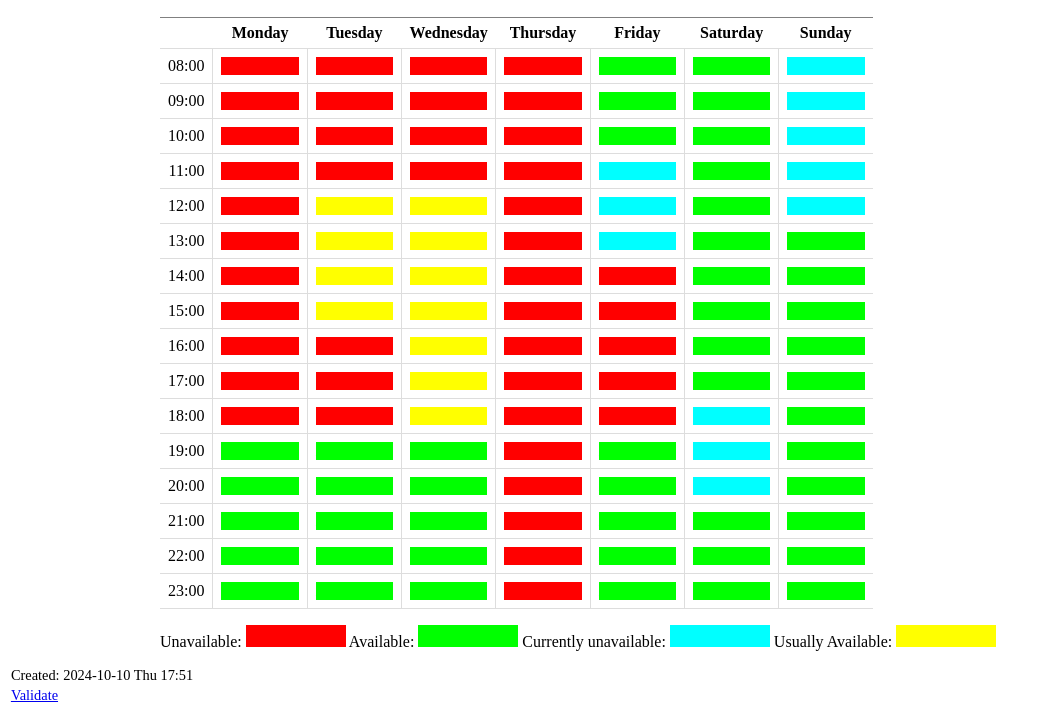
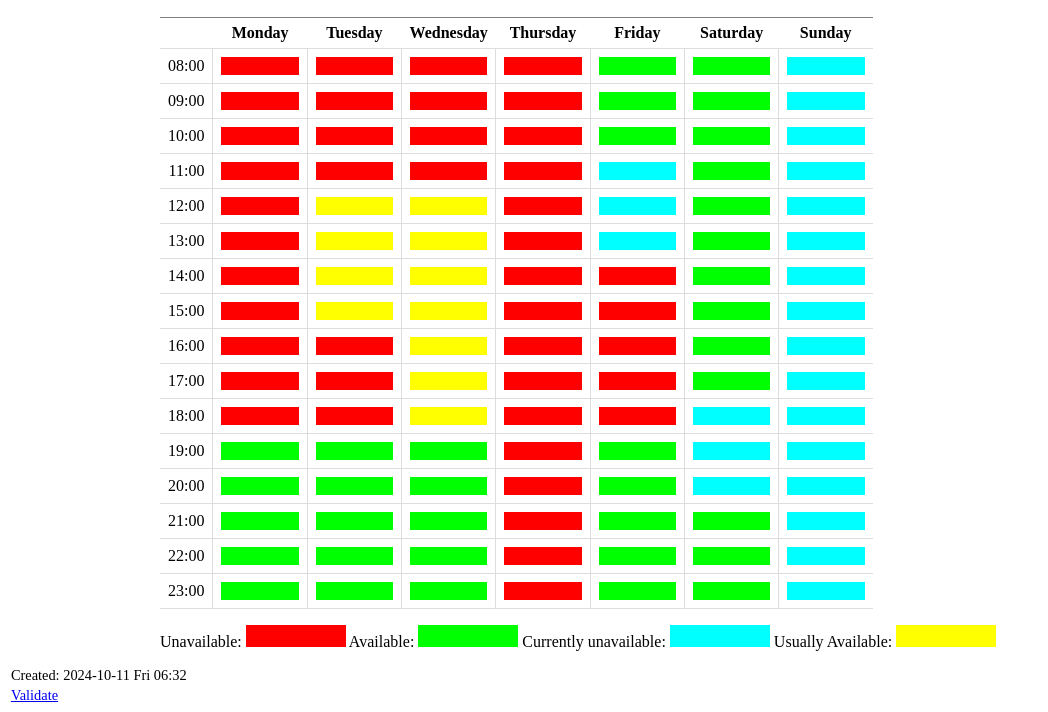
Before and after one commit to HawksDarris/Calendar, a plain HTML site: page index.html in a window 1280 px wide. Shown: the part 108-820 px from the top of the page, without its empty margins (0-1048 px from the left). Drawn offline with Linux system fonts and the light colour scheme.

Commit message:
block out sunday

```diff
--- a/index.html
+++ b/index.html
@@ -3,7 +3,7 @@
 "http://www.w3.org/TR/xhtml1/DTD/xhtml1-strict.dtd">
 <html xmlns="http://www.w3.org/1999/xhtml" lang="en" xml:lang="en">
 <head>
-<!-- 2024-10-10 Thu 17:51 -->
+<!-- 2024-10-11 Fri 06:32 -->
 <meta http-equiv="Content-Type" content="text/html;charset=utf-8" />
 <meta name="viewport" content="width=device-width, initial-scale=1" />
 <title>Darris's Current Calendar</title>
@@ -201,8 +201,8 @@ td { padding: 8px; border: 1px solid #ddd; text-align: center; }
 <body>
 <div id="content" class="content">
 <h1 class="title">Darris&rsquo;s Current Calendar</h1>
-<div id="outline-container-org876aff3" class="outline-2">
-<h2 id="org876aff3"><span class="section-number-2">1.</span> <span class="timestamp-wrapper"><span class="timestamp">&lt;2024-10-10 Thu&gt;</span></span></h2>
+<div id="outline-container-orga512f4d" class="outline-2">
+<h2 id="orga512f4d"><span class="section-number-2">1.</span> <span class="timestamp-wrapper"><span class="timestamp">&lt;2024-10-10 Thu&gt;</span></span></h2>
 <div class="outline-text-2" id="text-1">
 <table border="2" cellspacing="0" cellpadding="6" rules="groups" frame="hsides">
 
@@ -300,7 +300,7 @@ td { padding: 8px; border: 1px solid #ddd; text-align: center; }
 <td class="org-left"><div style="background-color:red; height:100%; width:100%;color:red;">Unavailable</div></td>
 <td class="org-left"><div style="background-color:aqua; height:100%; width:100%;color:aqua;">Unavailable</div></td>
 <td class="org-left"><div style="background-color:lime; height:100%; width:100%;color:lime;">Available</div></td>
-<td class="org-left"><div style="background-color:lime; height:100%; width:100%;color:lime;">Available</div></td>
+<td class="org-left"><div style="background-color:aqua; height:100%; width:100%;color:aqua;">Unavailable</div></td>
 </tr>
 
 <tr>
@@ -311,7 +311,7 @@ td { padding: 8px; border: 1px solid #ddd; text-align: center; }
 <td class="org-left"><div style="background-color:red; height:100%; width:100%;color:red;">Unavailable</div></td>
 <td class="org-left"><div style="background-color:red; height:100%; width:100%;color:red;">Unavailable</div></td>
 <td class="org-left"><div style="background-color:lime; height:100%; width:100%;color:lime;">Available</div></td>
-<td class="org-left"><div style="background-color:lime; height:100%; width:100%;color:lime;">Available</div></td>
+<td class="org-left"><div style="background-color:aqua; height:100%; width:100%;color:aqua;">Unavailable</div></td>
 </tr>
 
 <tr>
@@ -322,7 +322,7 @@ td { padding: 8px; border: 1px solid #ddd; text-align: center; }
 <td class="org-left"><div style="background-color:red; height:100%; width:100%;color:red;">Unavailable</div></td>
 <td class="org-left"><div style="background-color:red; height:100%; width:100%;color:red;">Unavailable</div></td>
 <td class="org-left"><div style="background-color:lime; height:100%; width:100%;color:lime;">Available</div></td>
-<td class="org-left"><div style="background-color:lime; height:100%; width:100%;color:lime;">Available</div></td>
+<td class="org-left"><div style="background-color:aqua; height:100%; width:100%;color:aqua;">Unavailable</div></td>
 </tr>
 
 <tr>
@@ -333,7 +333,7 @@ td { padding: 8px; border: 1px solid #ddd; text-align: center; }
 <td class="org-left"><div style="background-color:red; height:100%; width:100%;color:red;">Unavailable</div></td>
 <td class="org-left"><div style="background-color:red; height:100%; width:100%;color:red;">Unavailable</div></td>
 <td class="org-left"><div style="background-color:lime; height:100%; width:100%;color:lime;">Available</div></td>
-<td class="org-left"><div style="background-color:lime; height:100%; width:100%;color:lime;">Available</div></td>
+<td class="org-left"><div style="background-color:aqua; height:100%; width:100%;color:aqua;">Unavailable</div></td>
 </tr>
 
 <tr>
@@ -344,7 +344,7 @@ td { padding: 8px; border: 1px solid #ddd; text-align: center; }
 <td class="org-left"><div style="background-color:red; height:100%; width:100%;color:red;">Unavailable</div></td>
 <td class="org-left"><div style="background-color:red; height:100%; width:100%;color:red;">Unavailable</div></td>
 <td class="org-left"><div style="background-color:lime; height:100%; width:100%;color:lime;">Available</div></td>
-<td class="org-left"><div style="background-color:lime; height:100%; width:100%;color:lime;">Available</div></td>
+<td class="org-left"><div style="background-color:aqua; height:100%; width:100%;color:aqua;">Unavailable</div></td>
 </tr>
 
 <tr>
@@ -355,7 +355,7 @@ td { padding: 8px; border: 1px solid #ddd; text-align: center; }
 <td class="org-left"><div style="background-color:red; height:100%; width:100%;color:red;">Unavailable</div></td>
 <td class="org-left"><div style="background-color:red; height:100%; width:100%;color:red;">Unavailable</div></td>
 <td class="org-left"><div style="background-color:aqua; height:100%; width:100%;color:aqua;">Unavailable</div></td>
-<td class="org-left"><div style="background-color:lime; height:100%; width:100%;color:lime;">Available</div></td>
+<td class="org-left"><div style="background-color:aqua; height:100%; width:100%;color:aqua;">Unavailable</div></td>
 </tr>
 
 <tr>
@@ -366,7 +366,7 @@ td { padding: 8px; border: 1px solid #ddd; text-align: center; }
 <td class="org-left"><div style="background-color:red; height:100%; width:100%;color:red;">Unavailable</div></td>
 <td class="org-left"><div style="background-color:lime; height:100%; width:100%;color:lime;">Available</div></td>
 <td class="org-left"><div style="background-color:aqua; height:100%; width:100%;color:aqua;">Unavailable</div></td>
-<td class="org-left"><div style="background-color:lime; height:100%; width:100%;color:lime;">Available</div></td>
+<td class="org-left"><div style="background-color:aqua; height:100%; width:100%;color:aqua;">Unavailable</div></td>
 </tr>
 
 <tr>
@@ -377,7 +377,7 @@ td { padding: 8px; border: 1px solid #ddd; text-align: center; }
 <td class="org-left"><div style="background-color:red; height:100%; width:100%;color:red;">Unavailable</div></td>
 <td class="org-left"><div style="background-color:lime; height:100%; width:100%;color:lime;">Available</div></td>
 <td class="org-left"><div style="background-color:aqua; height:100%; width:100%;color:aqua;">Unavailable</div></td>
-<td class="org-left"><div style="background-color:lime; height:100%; width:100%;color:lime;">Available</div></td>
+<td class="org-left"><div style="background-color:aqua; height:100%; width:100%;color:aqua;">Unavailable</div></td>
 </tr>
 
 <tr>
@@ -388,7 +388,7 @@ td { padding: 8px; border: 1px solid #ddd; text-align: center; }
 <td class="org-left"><div style="background-color:red; height:100%; width:100%;color:red;">Unavailable</div></td>
 <td class="org-left"><div style="background-color:lime; height:100%; width:100%;color:lime;">Available</div></td>
 <td class="org-left"><div style="background-color:lime; height:100%; width:100%;color:lime;">Available</div></td>
-<td class="org-left"><div style="background-color:lime; height:100%; width:100%;color:lime;">Available</div></td>
+<td class="org-left"><div style="background-color:aqua; height:100%; width:100%;color:aqua;">Unavailable</div></td>
 </tr>
 
 <tr>
@@ -399,7 +399,7 @@ td { padding: 8px; border: 1px solid #ddd; text-align: center; }
 <td class="org-left"><div style="background-color:red; height:100%; width:100%;color:red;">Unavailable</div></td>
 <td class="org-left"><div style="background-color:lime; height:100%; width:100%;color:lime;">Available</div></td>
 <td class="org-left"><div style="background-color:lime; height:100%; width:100%;color:lime;">Available</div></td>
-<td class="org-left"><div style="background-color:lime; height:100%; width:100%;color:lime;">Available</div></td>
+<td class="org-left"><div style="background-color:aqua; height:100%; width:100%;color:aqua;">Unavailable</div></td>
 </tr>
 
 <tr>
@@ -410,7 +410,7 @@ td { padding: 8px; border: 1px solid #ddd; text-align: center; }
 <td class="org-left"><div style="background-color:red; height:100%; width:100%;color:red;">Unavailable</div></td>
 <td class="org-left"><div style="background-color:lime; height:100%; width:100%;color:lime;">Available</div></td>
 <td class="org-left"><div style="background-color:lime; height:100%; width:100%;color:lime;">Available</div></td>
-<td class="org-left"><div style="background-color:lime; height:100%; width:100%;color:lime;">Available</div></td>
+<td class="org-left"><div style="background-color:aqua; height:100%; width:100%;color:aqua;">Unavailable</div></td>
 </tr>
 </tbody>
 </table>
@@ -426,7 +426,7 @@ Usually Available: <span class="block" style="background-color:yellow;">Usually
 </div>
 </div>
 <div id="postamble" class="status">
-<p class="date">Created: 2024-10-10 Thu 17:51</p>
+<p class="date">Created: 2024-10-11 Fri 06:32</p>
 <p class="validation"><a href="https://validator.w3.org/check?uri=referer">Validate</a></p>
 </div>
 </body>
```
Also changed, not shown: 1 other file.
